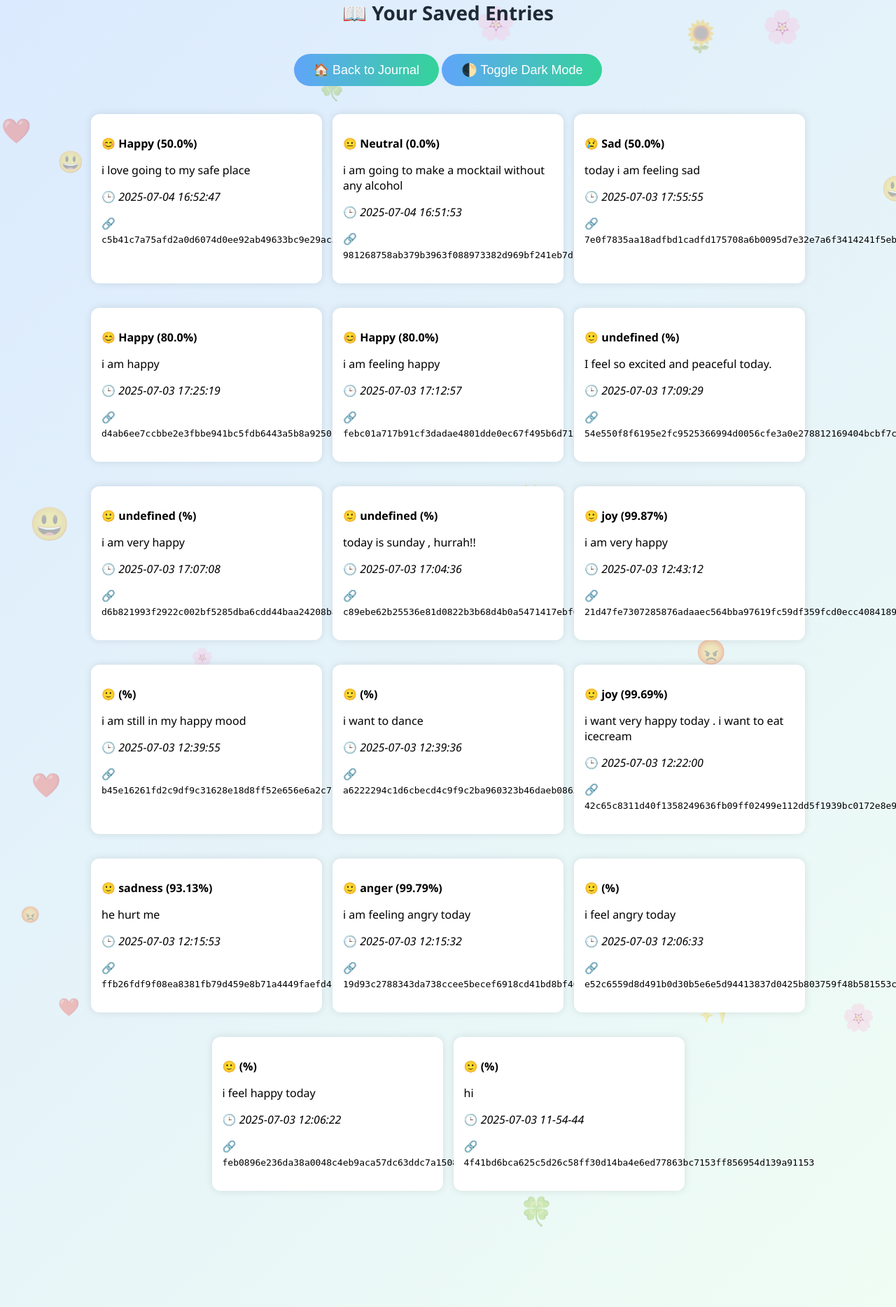
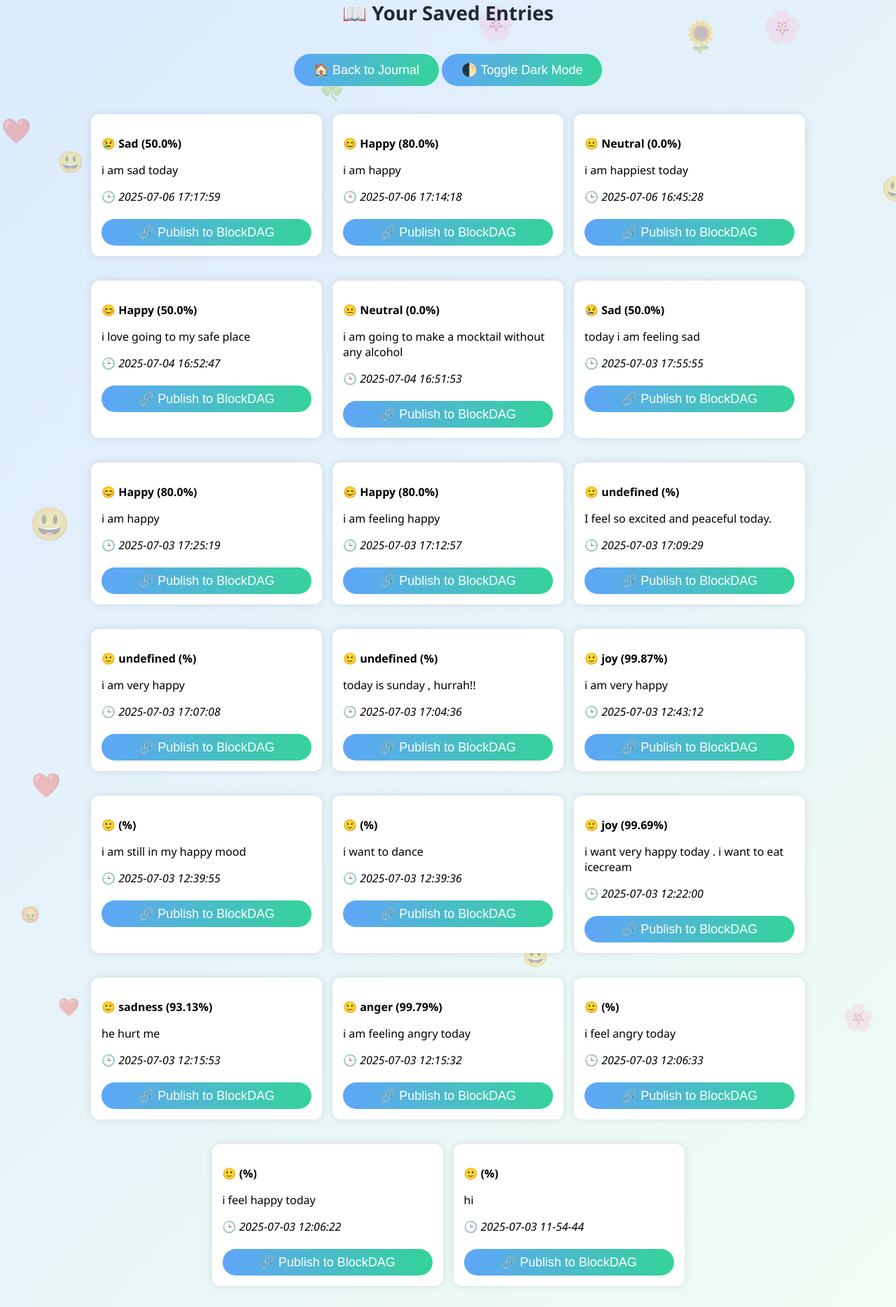
Before and after one commit to Gagan2435/AI-Blockchain-Mood-Journal, a Flask app: page /entries in a window 1280 px wide. Shown: the part 16-1884 px from the top of the page at 70% size. Run offline with Flask 3, Linux system fonts and the light colour scheme.

Commit message:
Initial BlockDAG journaling MVP with emotion detection

```diff
--- a/app.py
+++ b/app.py
@@ -1,3 +1,6 @@
+# =============================
+# app.py (clean final version)
+# =============================
 from flask import Flask, render_template, request, jsonify
 from datetime import datetime
 import hashlib
@@ -7,14 +10,12 @@
 
 app = Flask(__name__)
 
-# Create folder to store entries if not exists
+# Ensure entries folder exists
 if not os.path.exists("entries"):
     os.makedirs("entries")
 
-
 def generate_hash(data):
     return hashlib.sha256(data.encode()).hexdigest()
-
 
 def detect_emotion(text):
     blob = TextBlob(text)
@@ -26,11 +27,9 @@
     else:
         return "Neutral", round(abs(polarity) * 100, 2)
 
-
 @app.route("/")
 def home():
     return render_template("index.html")
-
 
 @app.route("/save", methods=["POST"])
 def save_entry():
@@ -38,7 +37,6 @@
     entry_text = data.get("entry", "")
     timestamp = datetime.now().strftime("%Y-%m-%d %H:%M:%S")
 
-    # Server-side emotion detection
     emotion, confidence = detect_emotion(entry_text)
 
     entry_data = {
@@ -60,27 +58,48 @@
         "confidence": confidence
     })
 
-
 @app.route("/entries")
 def view_entries():
     entries = []
-    emotion_filter = request.args.get('emotion')
-    date_filter = request.args.get('date')
-
     for file in os.listdir("entries"):
         if file.endswith(".json"):
             with open(os.path.join("entries", file), "r") as f:
                 data = json.load(f)
-                if emotion_filter and data.get("emotion", "").lower() != emotion_filter.lower():
-                    continue
-                if date_filter and not data.get("timestamp", "").startswith(date_filter):
-                    continue
                 entries.append(data)
-
     entries.sort(key=lambda x: x["timestamp"], reverse=True)
     return render_template("entries.html", entries=entries)
 
+# ========== BlockDAG Publish Simulation ========== #
+@app.route("/publish/<hash>", methods=["POST"])
+def publish_to_blockdag(hash):
+    entry_file = None
+    for file in os.listdir("entries"):
+        if file.endswith(".json"):
+            with open(os.path.join("entries", file), "r") as f:
+                data = json.load(f)
+                if data.get("hash") == hash:
+                    entry_file = file
+                    timestamp = data.get("timestamp")
+                    break
+    if not entry_file:
+        return jsonify({"message": "Entry not found!"}), 404
 
+    ledger_file = "blockdag_ledger.json"
+    if os.path.exists(ledger_file):
+        with open(ledger_file, "r") as f:
+            ledger = json.load(f)
+    else:
+        ledger = []
+
+    ledger.append({
+        "hash": hash,
+        "timestamp": timestamp
+    })
+
+    with open(ledger_file, "w") as f:
+        json.dump(ledger, f, indent=4)
+
+    return jsonify({"message": "✅ Successfully published to BlockDAG!"}), 200
 
 if __name__ == "__main__":
     app.run(debug=True)
--- /dev/null
+++ b/entries/2025-07-06 16-45-28.json
@@ -0,0 +1,7 @@
+{
+    "text": "i am happiest today",
+    "timestamp": "2025-07-06 16:45:28",
+    "hash": "8c6b4f63cf46c8abce6292c781374f2c0c3bed81dde9e4d40b797bb3af47004f",
+    "emotion": "Neutral",
+    "confidence": 0.0
+}
--- /dev/null
+++ b/entries/2025-07-06 17-14-18.json
@@ -0,0 +1,7 @@
+{
+    "text": "i am happy",
+    "timestamp": "2025-07-06 17:14:18",
+    "hash": "014054c2fe705e9f3ceb1164e5deb7bc89db99aca7f60b26c20a75407745edaa",
+    "emotion": "Happy",
+    "confidence": 80.0
+}
--- /dev/null
+++ b/entries/2025-07-06 17-17-59.json
@@ -0,0 +1,7 @@
+{
+    "text": "i am sad today",
+    "timestamp": "2025-07-06 17:17:59",
+    "hash": "d4f47f447109aa747efed6e839173103cd0e45f0c0ea0ab895aefc2ddab9d622",
+    "emotion": "Sad",
+    "confidence": 50.0
+}
--- a/static/style.css
+++ b/static/style.css
@@ -155,3 +155,30 @@
 .dark-mode button:hover {
     background-color: #555;
 }
+.publish-button {
+    background-color: #6c63ff;
+    color: white;
+    padding: 8px;
+    border: none;
+    border-radius: 8px;
+    cursor: pointer;
+    width: 100%;
+    margin-top: 5px;
+}
+
+.publish-button:hover {
+    background-color: #574fd6;
+}
+.publish-button {
+    background: linear-gradient(to right, #60a5fa, #34d399);
+    border: none;
+    color: white;
+    padding: 8px 16px;
+    border-radius: 20px;
+    cursor: pointer;
+    transition: transform 0.2s;
+}
+
+.publish-button:hover {
+    transform: scale(1.05);
+}
--- a/templates/entries.html
+++ b/templates/entries.html
@@ -1,19 +1,23 @@
 <!DOCTYPE html>
 <html lang="en">
+
 <head>
     <meta charset="UTF-8" />
-    <meta name="viewport" content="width=device-width, initial-scale=1.0"/>
+    <meta name="viewport" content="width=device-width, initial-scale=1.0" />
     <title>📖 Your Saved Entries</title>
     <link rel="stylesheet" href="{{ url_for('static', filename='style.css') }}">
     <style>
-        html, body {
+        html,
+        body {
             height: 100%;
             margin: 0;
             padding: 0;
             font-family: 'Segoe UI', sans-serif;
             background: linear-gradient(135deg, #dbeafe, #f0fdf4);
-            overflow: hidden; /* prevent double scroll */
+            overflow: hidden;
+            /* prevent double scroll */
         }
+
         .emoji-container {
             position: absolute;
             width: 100%;
@@ -22,6 +26,7 @@
             pointer-events: none;
             z-index: 0;
         }
+
         .main-content {
             position: relative;
             z-index: 1;
@@ -29,22 +34,27 @@
             display: flex;
             flex-direction: column;
         }
+
         .header {
             text-align: center;
             padding: 15px;
         }
+
         .animated-heading {
             font-size: 28px;
             color: #1f2937;
             animation: slideIn 1.5s ease;
             margin: 0;
         }
+
         .controls {
             text-align: center;
             padding: 10px;
         }
+
         .entries-container {
-            flex: 1; /* take remaining space */
+            flex: 1;
+            /* take remaining space */
             overflow-y: auto;
             display: flex;
             flex-wrap: wrap;
@@ -56,6 +66,7 @@
         }
     </style>
 </head>
+
 <body>
     <div class="emoji-container"></div>
 
@@ -85,7 +96,14 @@
                 <p><span class="entry-emoji">{{ emoji }}</span> <b>{{ entry.emotion }} ({{ entry.confidence }}%)</b></p>
                 <p>{{ entry.text }}</p>
                 <p>🕒 <i>{{ entry.timestamp }}</i></p>
-                        <p>🔗 <code>{{ entry.hash }}</code></p>
+                <!-- Hash hidden from UI, but retained in data attribute for Publish -->
+                <button class="publish-button" data-hash="{{ entry.hash }}"
+                    onclick="publishToBlockDAG('{{ entry.hash }}', this)">
+                    🔗 Publish to BlockDAG
+                </button>
+
+
+
 
             </div>
             {% endfor %}
@@ -96,7 +114,6 @@
     </div>
 
     <script>
-        // Floating emojis
         document.addEventListener("DOMContentLoaded", () => {
             const emojis = ['❤️', '🌈', '😡', '😢', '😃', '✨', '💫', '🌻', '🍀', '🌸'];
             const emojiContainer = document.querySelector('.emoji-container');
@@ -112,7 +129,6 @@
                 emojiContainer.appendChild(emoji);
             }
 
-            // Dark mode toggle
             const darkModeToggle = document.getElementById('darkModeToggle');
             if (darkModeToggle) {
                 darkModeToggle.addEventListener('click', function () {
@@ -121,7 +137,28 @@
             }
         });
 
+        // ✅ Place it globally
+        function publishToBlockDAG(hash, buttonElement) {
+            buttonElement.disabled = true;
+            buttonElement.textContent = "⏳ Publishing...";
+            fetch(`/publish/${hash}`, { method: 'POST' })
+                .then(response => {
+                    if (!response.ok) throw new Error("Failed to publish to BlockDAG.");
+                    return response.json();
+                })
+                .then(data => {
+                    alert(data.message);
+                    buttonElement.textContent = "✅ Published to BlockDAG";
+                })
+                .catch(error => {
+                    console.error(error);
+                    alert("Error publishing to BlockDAG.");
+                    buttonElement.disabled = false;
+                    buttonElement.textContent = "🔗 Publish to BlockDAG";
+                });
+        }
+    </script>
 
-    </script>
 </body>
+
 </html>
```
Also changed, not shown: blockdag.py (added, +29 -0 lines), blockdag_ledger.json (added, +14 -0 lines), static/script.js (+18 -0 lines). Lines whose indentation alone changed are shown as unchanged.
